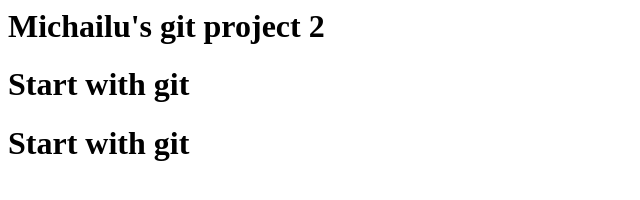
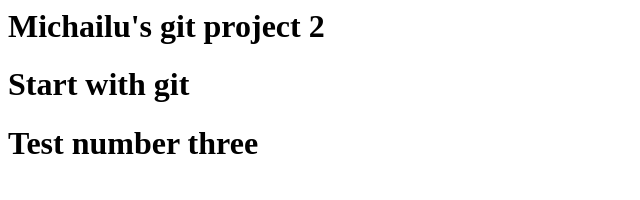
Before and after one commit to eduardomichailu/repositorio2, a plain HTML site: page index.html in a window 1280 px wide. Shown: the whole page, without its empty margins (0-640 px from the left). Drawn offline with Linux system fonts and the light colour scheme.

Commit message:
Project modification number three

```diff
--- a/index.html
+++ b/index.html
@@ -4,6 +4,6 @@
 	<body>
 		<h1>Michailu's git project 2<h1>
 		<h1>Start with git<h1>
-		<h1>Start with git<h1>
+		<h1>Test number three<h1>
 	</body>
 </html>
```
